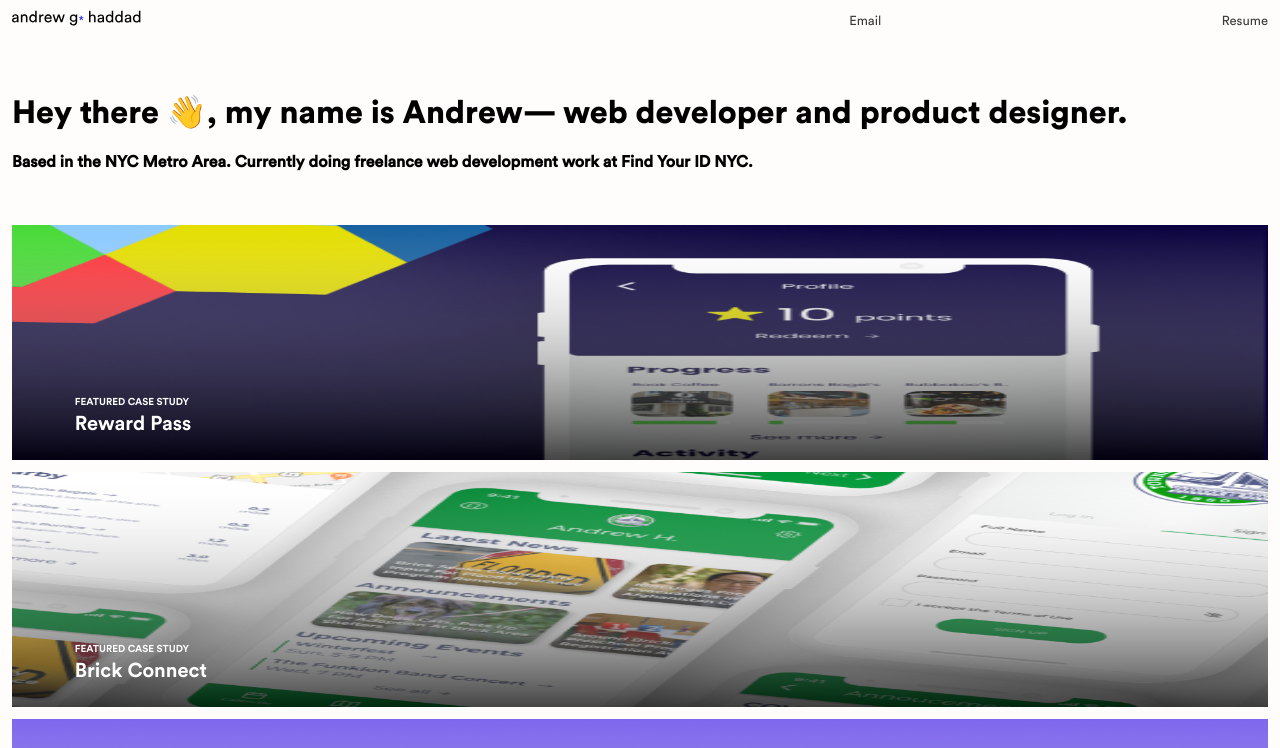
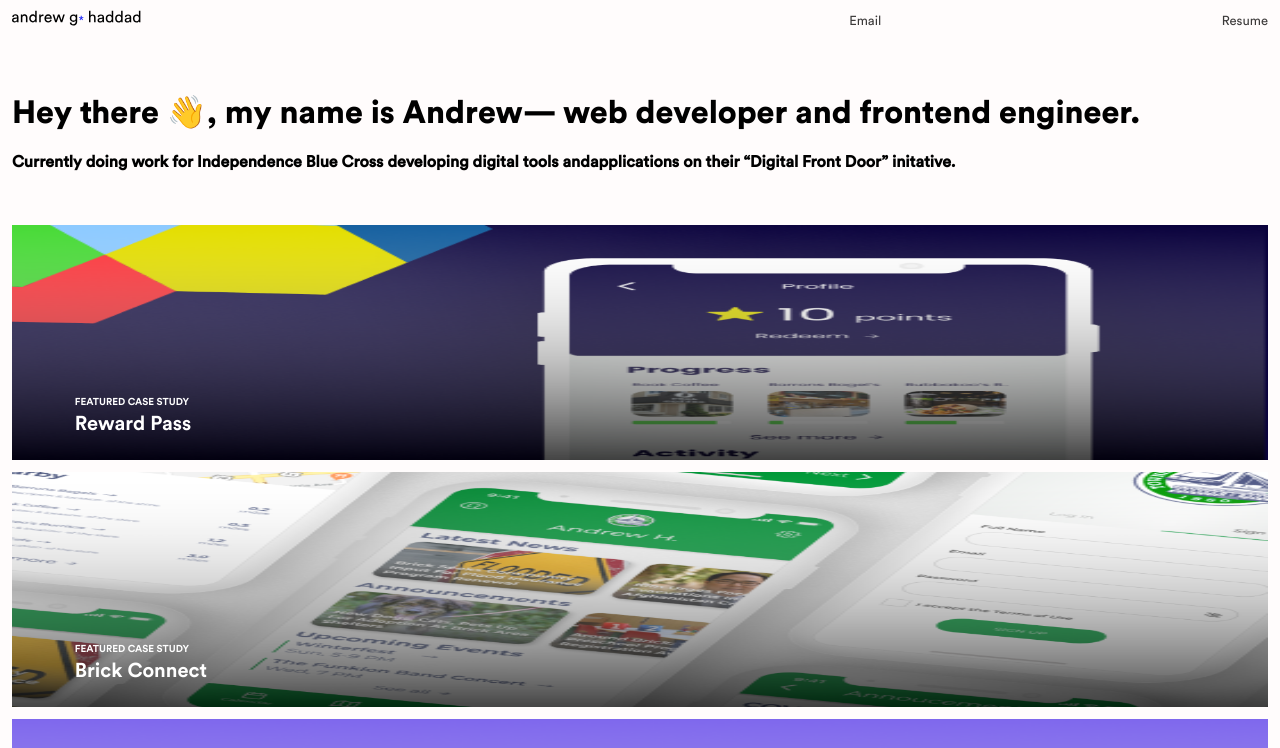
Before and after one commit to andrewghaddad/portfolio-app, a React (Create React App) app: page / in a window 1280 px wide. Shown: the top 748 px of the page. Built offline with nearby package versions, Linux system fonts and the light colour scheme.

Commit message:
Update App.js
updating headline with recent experience

```diff
--- a/src/App.js
+++ b/src/App.js
@@ -29,12 +29,12 @@ function Home() {
       <div className="margin">
         <div className="Headline--section">
           <h1>
-            Hey there 👋, my name is <br></br>Andrew— web developer and product
-            designer.
+            Hey there 👋, my name is <br></br> Andrew— web developer and frontend
+            engineer.
           </h1>
           <h4 className="Subtitle--section">
-            Based in the NYC Metro Area. Currently doing freelance web <br></br>
-            development work at Find Your ID NYC.
+            Currently doing work for Independence Blue Cross developing digital tools and<br></br>
+            applications on their “Digital Front Door” initative.
           </h4>
         </div>
         <div className="WorkThumbnail--container">
```
